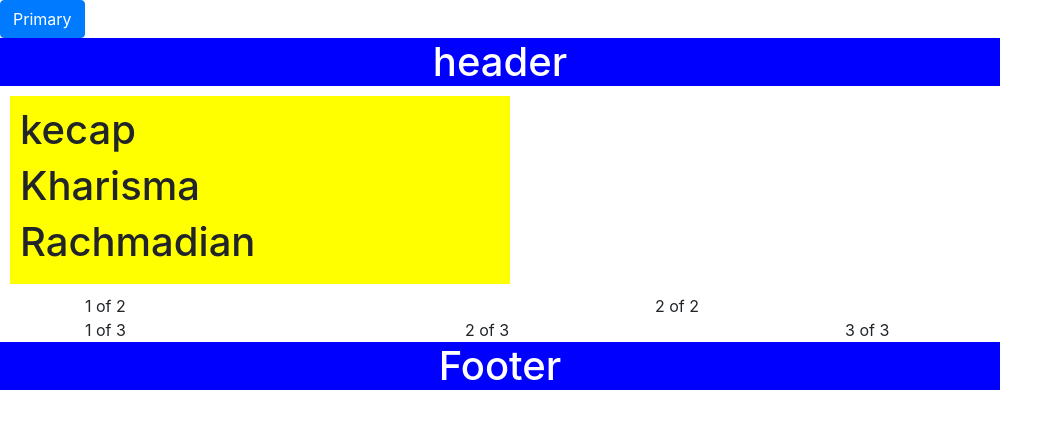
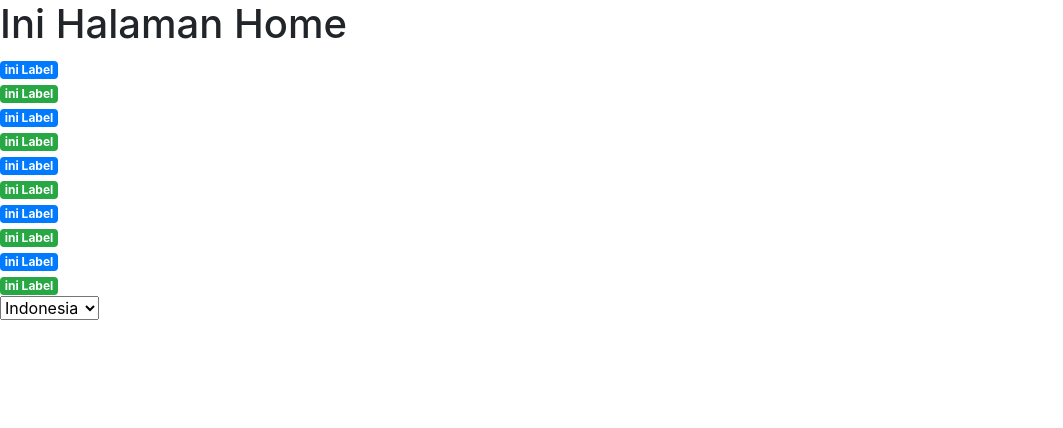
Before and after one commit to andirachmadian/sekolah--frontend-maret-, a React (Create React App) app in the folder small_project_react/: page / in a window 1280 px wide. Shown: the top 428 px of the page, without its empty margins (0-1063 px from the left). Built offline with nearby package versions, Linux system fonts and the light colour scheme.

Commit message:
materi mas haris

```diff
--- a/small_project_react/public/index.html
+++ b/small_project_react/public/index.html
@@ -15,6 +15,7 @@
       user's mobile device or desktop. See https://developers.google.com/web/fundamentals/web-app-manifest/
     -->
     <link rel="manifest" href="%PUBLIC_URL%/manifest.json" />
+    <link href="https://stackpath.bootstrapcdn.com/bootstrap/4.4.1/css/bootstrap.min.css" rel="stylesheet" integrity="sha384-Vkoo8x4CGsO3+Hhxv8T/Q5PaXtkKtu6ug5TOeNV6gBiFeWPGFN9MuhOf23Q9Ifjh" crossorigin="anonymous">
     <!--
       Notice the use of %PUBLIC_URL% in the tags above.
       It will be replaced with the URL of the `public` folder during the build.
--- /dev/null
+++ b/small_project_react/src/Countries.js
@@ -0,0 +1,22 @@
+import React from 'react'
+
+const countries = ['Indonesia', 'Malaysia', 'Myanmar', 'Singapore', 'Thailand', 'Kamboja'];
+
+function Countries () {
+
+    const onSelectChange = (event) => {
+        console.log(event.target.value)
+    }
+
+    return (
+        <select onChange={onSelectChange}>
+            {
+                countries.map(c => {
+                    return <option>{c}</option>
+                })
+            }
+        </select>
+    )
+}
+
+export default Countries
--- /dev/null
+++ b/small_project_react/src/Home.js
@@ -0,0 +1,21 @@
+import React from 'react';
+import Label from './Label'
+import Countries from './Countries'
+
+const arr = [1,2,3,4,5,6,7,8,9,10];
+
+function Home() {
+    return(
+        <div>
+            <h1>Ini Halaman Home</h1>
+            {
+                arr.map(a =>{
+                    return <Label urutan={a} />
+                })
+            }
+            <Countries />
+        </div>
+    )
+}
+
+export default Home;
--- /dev/null
+++ b/small_project_react/src/Label.js
@@ -0,0 +1,20 @@
+import React from 'react'
+
+function Label (props) {
+
+    const onClickItem = (event) => {
+        console.log(event);
+        window.location.href = `./menu/${props.urutan}`
+    }
+
+    return (
+        <div>
+            <span
+                onClick={onClickItem}
+                className={props.urutan % 2 === 1 ?
+                "badge badge-primary" : "badge badge-success"}>ini Label </span>
+            <br />
+        </div>
+    )
+}
+export default Label;
--- a/small_project_react/src/index.js
+++ b/small_project_react/src/index.js
@@ -4,10 +4,11 @@ import './index.css';
 import 'bootstrap/dist/css/bootstrap.min.css';
 // import App from './App';
 import * as serviceWorker from './serviceWorker';
-import Layout from './Layout'
+// import Layout from './Layout'
+import Home from './Home'
 
 // ReactDOM.render(<App />, document.getElementById('root'));
-ReactDOM.render(<Layout />, document.getElementById('root'));
+ReactDOM.render(<Home />, document.getElementById('root'));
 
 
 serviceWorker.unregister();
```
Also changed, not shown: small_project_react/src/Alert.js (added, +9 -0 lines).
